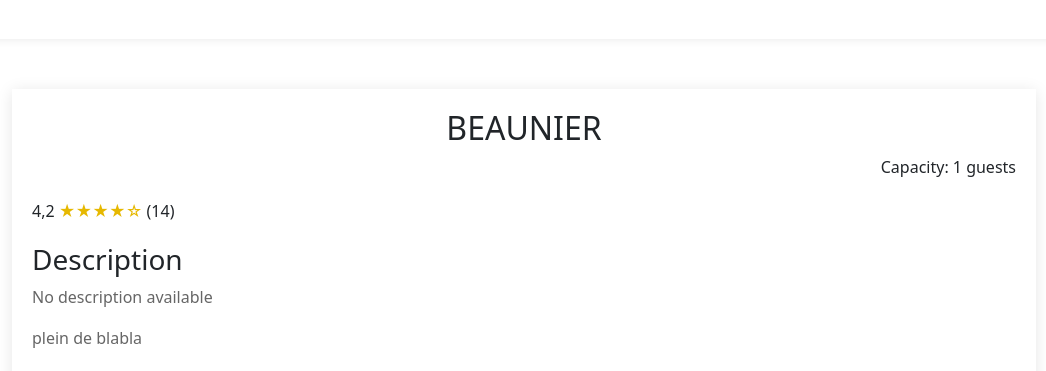
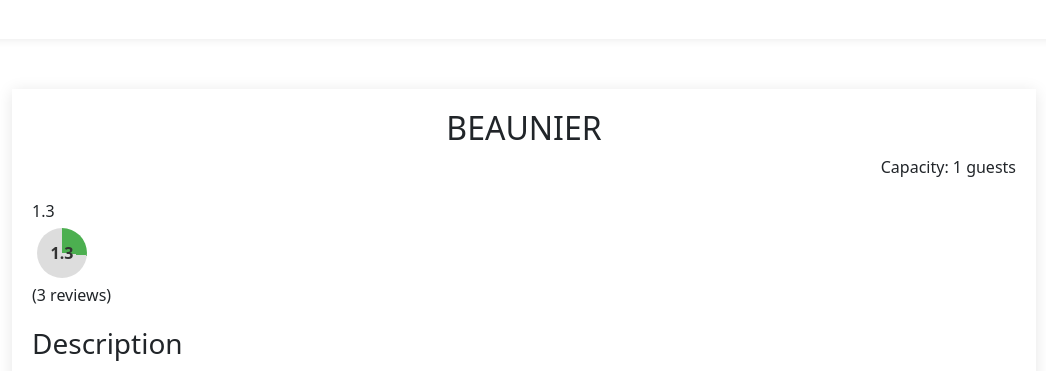
Before and after one commit to Ozomozyan/SolidEat, a Django app: page /booking/restaurant/1/ in a window 1280 px wide. Shown: the part 199-570 px from the top of the page, without its empty margins (116-1162 px from the left). Run offline with Django 5.2, Linux system fonts and the light colour scheme; data comes from the database, SQL or seed files in the repository; both versions use the stored data as it was after the commit; some libraries are stand-ins or nearby versions.

Commit message:
Rating implemented
Apres c'est a vous de change le design si vous voulez

```diff
--- a/booking/views.py
+++ b/booking/views.py
@@ -15,9 +15,10 @@ from django.contrib.auth.decorators import login_required, user_passes_test
 from .forms import ReservationForm, ReviewForm
 from datetime import date, datetime, timedelta
 from django.utils import timezone
-from django.db.models import Count
+from django.db.models import Count, Avg
 from django.http import HttpResponseRedirect
 from django.urls import reverse
+import math
 
 
 def home(request):
@@ -27,6 +28,17 @@ def restaurant_detail(request, restaurant_id):
     restaurant = get_object_or_404(Restaurant, id=restaurant_id)
     reservation_form = ReservationForm()
     review_form = ReviewForm()
+
+    average_rating_result = restaurant.reviews.aggregate(Avg('rating'))
+    average_rating = average_rating_result['rating__avg']
+    review_count = restaurant.reviews.count()
+
+    if average_rating is not None:
+        rating_percentage = (average_rating / 5) * 100  # Assuming 5 is the max rating
+        average_rating = round(average_rating, 1)
+    else:
+        rating_percentage = 0
+        average_rating = "No ratings"
 
     # Split coordinates for Google Maps
     coordinates = restaurant.tt.split(', ') if restaurant.tt else (None, None)
@@ -60,7 +72,10 @@ def restaurant_detail(request, restaurant_id):
         'restaurant': restaurant,
         'reservation_form': reservation_form,
         'review_form': review_form,
-        'coordinates': coordinates  # Pass coordinates to the template
+        'coordinates': coordinates,
+        'average_rating': average_rating,
+        'rating_percentage': rating_percentage,
+        'review_count': review_count,
     }
 
     return render(request, 'booking/restaurant_detail.html', context)
--- a/static/css/style.css
+++ b/static/css/style.css
@@ -498,3 +498,20 @@ button.btn-primary:hover {
 .btn-submit:hover {
     background-color: #0056b3;
 }
+
+
+.circle-rating {
+    width: 50px;
+    height: 50px;
+    border-radius: 50%;
+    display: flex;
+    align-items: center;
+    justify-content: center;
+    margin: 5px;
+    background-color: #ddd;
+}
+
+.number {
+    font-weight: bold;
+    color: #333;
+}
--- a/templates/booking/restaurant_detail.html
+++ b/templates/booking/restaurant_detail.html
@@ -21,9 +21,15 @@
         <span class="capacity">Capacity: {{ restaurant.capacity }} guests</span>
     </div>
     <div class="rating">
-        <span>4,2</span>
-        <span class="stars">★★★★☆</span>
-        <span>(14)</span>
+        {% if average_rating != "No ratings" %}
+        <span>{{ average_rating }}</span>
+        <div class="circle-rating" style="background: conic-gradient(#4CAF50 {{ rating_percentage }}%, #ddd {{ rating_percentage }}%);">
+            <div class="number">{{ average_rating }}</div>
+        </div>
+        <span>({{ review_count }} reviews)</span>
+        {% else %}
+        <span>{{ average_rating }}</span>
+        {% endif %}
     </div>
     <div class="description">
         <h3>Description</h3>
```
Also changed, not shown: db.sqlite3.
